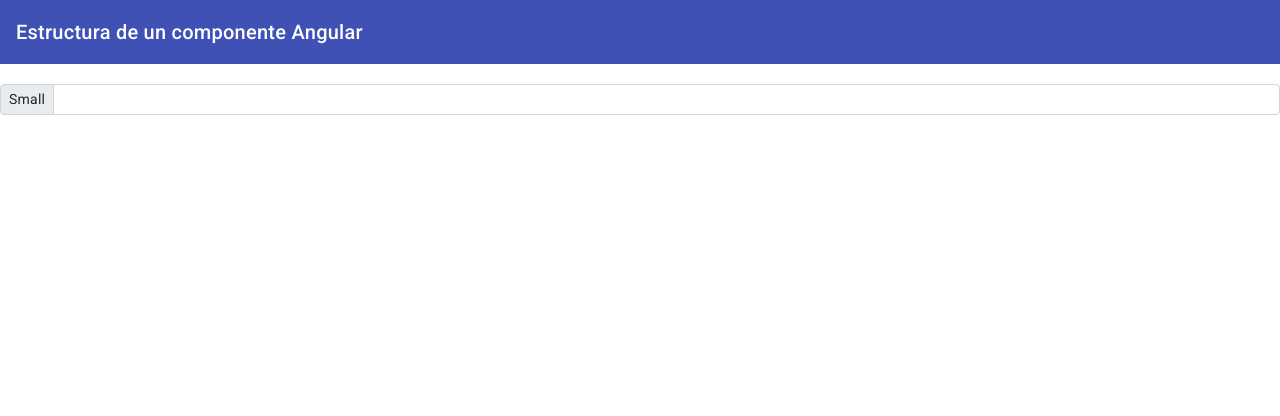
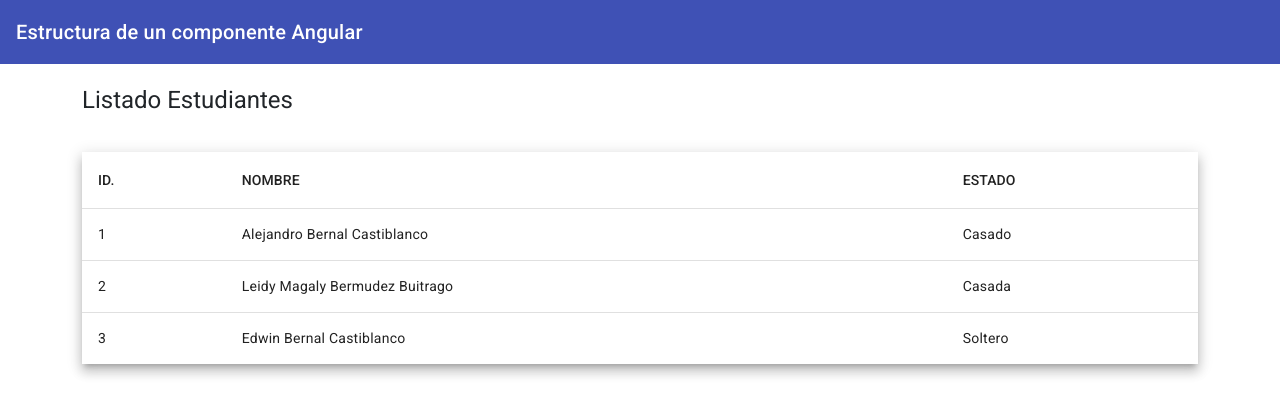
Before and after one commit to albernalca/Angular, an Angular app: page / in a window 1280 px wide. Shown: the top 416 px of the page. Built offline with nearby package versions, Linux system fonts and the light colour scheme.

Commit message:
NgFor con de angular material

```diff
--- a/src/app/app.component.html
+++ b/src/app/app.component.html
@@ -1,18 +1,37 @@
-<div>
+<mat-toolbar color="primary">
+  <span>Estructura de un componente Angular</span>
+</mat-toolbar>
 
-  <mat-toolbar color="primary">
-    <span>Estructura de un componente Angular</span>
-  </mat-toolbar>
-  <br>
-
-    <div class="input-group input-group-sm mb-3 col-3">
-
-      <span class="input-group-text" id="inputGroup-sizing-sm">Small</span>
-      <input type="text" class="form-control" aria-label="Sizing example input" aria-describedby="inputGroup-sizing-sm"
-      [(ngModel)]="texto">
-
+  <div class="container">
+    <br>
+    <div class="row">
+      <h1>{{titulo}}</h1>
     </div>
     <br>
-    <h1>{{texto}}</h1>
 
-</div>
+    <table mat-table [dataSource]="listaEstudiantes" class="mat-elevation-z8">
+
+      <!-- Position Column -->
+      <ng-container matColumnDef="id">
+        <th mat-header-cell *matHeaderCellDef> ID. </th>
+        <td mat-cell *matCellDef="let estudiante"> {{estudiante.id}} </td>
+      </ng-container>
+
+      <!-- Name Column -->
+      <ng-container matColumnDef="nombre">
+        <th mat-header-cell *matHeaderCellDef> NOMBRE </th>
+        <td mat-cell *matCellDef="let estudiante"> {{estudiante.nombre}} </td>
+      </ng-container>
+
+      <!-- Weight Column -->
+      <ng-container matColumnDef="estado">
+        <th mat-header-cell *matHeaderCellDef> ESTADO </th>
+        <td mat-cell *matCellDef="let estudiante"> {{estudiante.estado}} </td>
+      </ng-container>
+
+      <tr mat-header-row *matHeaderRowDef="columnas"></tr>
+      <tr mat-row *matRowDef="let estudiante of fuentedatos; columns: columnas;"></tr>
+
+    </table>
+
+  </div>
--- a/src/app/app.component.ts
+++ b/src/app/app.component.ts
@@ -7,11 +7,17 @@
 })
 export class AppComponent {
 
-  texto: string
+  //databinding
+  titulo: string = 'Listado Estudiantes';
 
-  constructor(){
-    this.texto="";
-  }
+  // se crea un array
+  listaEstudiantes: any[]=[
+    {id:1, nombre: 'Alejandro Bernal Castiblanco', estado:'Casado'},
+    {id:2, nombre: 'Leidy Magaly Bermudez Buitrago', estado:'Casada'},
+    {id:3, nombre: 'Edwin Bernal Castiblanco', estado:'Soltero'}
+  ]
+
+  columnas: any[] = ['id', 'nombre', 'estado'];
 
 
 }
--- a/src/app/app.module.ts
+++ b/src/app/app.module.ts
@@ -1,4 +1,4 @@
-import { NgModule } from '@angular/core';
+import { NgModule, NO_ERRORS_SCHEMA } from '@angular/core';
 import { BrowserModule } from '@angular/platform-browser';
 
 import { AppComponent } from './app.component';
@@ -8,6 +8,7 @@
 import {MatCardModule} from '@angular/material/card';
 import {MatToolbarModule} from '@angular/material/toolbar';
 import { FormsModule } from '@angular/forms';
+import {MatTableModule} from '@angular/material/table';
 
 @NgModule({
   declarations: [
@@ -18,9 +19,11 @@
     BrowserAnimationsModule,
     MatCardModule,
     MatToolbarModule,
-    FormsModule
+    FormsModule,
+    MatTableModule
   ],
   providers: [],
-  bootstrap: [AppComponent]
+  bootstrap: [AppComponent],
+  schemas: [NO_ERRORS_SCHEMA]
 })
 export class AppModule { }
```
Also changed, not shown: package.json (+6 -6 lines), 1 other file (tests, documents, lock files or other folders).
